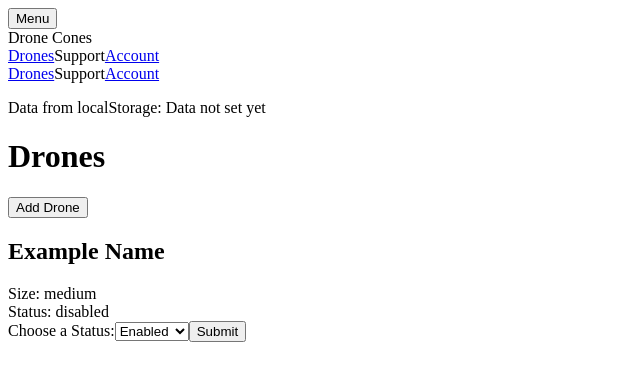
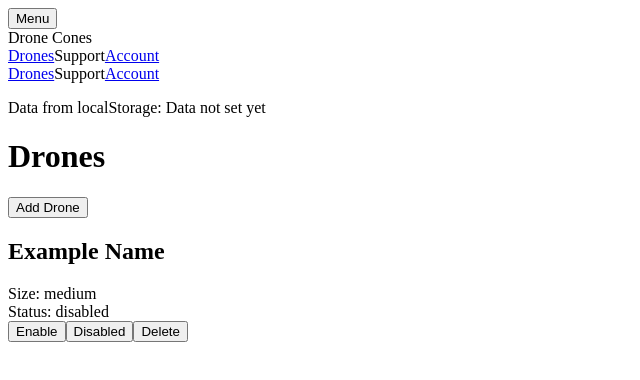
Before and after one commit to Treyson-Grange/DroneCones, a Nuxt app in the folder dronecones-app/: page /droneHome in a window 1280 px wide. Shown: the top 380 px of the page, without its empty margins (0-640 px from the left). Built offline with nearby package versions, Linux system fonts and the light colour scheme.

Commit message:
added option buttons

```diff
--- a/dronecones-app/assets/style.css
+++ b/dronecones-app/assets/style.css
@@ -62,7 +62,19 @@ h2 {
 form {
   width: calc(100% - 50px);
 }
-
+.choices{
+  width: 100%-32px;
+  padding: 16px;
+  margin-top: 16px;
+  background-color: var(--primary-color);
+  color: var(--font-secondary);
+}
+.choices button{
+  background-color: var(--secondary-color);
+  color: var(--font-secondary);
+  width: var(90px, var(1/3 * 10)* 1%, 140);
+  margin-top: 0px;
+}
 /* Form input styles */
 .form-group {
   width: 100%;
--- a/dronecones-app/components/Drones.vue
+++ b/dronecones-app/components/Drones.vue
@@ -14,14 +14,10 @@
                 <div>Size: medium</div>
                 <div>Status: disabled</div>
             </div>
-            <form>
-                <label for="status">Choose a Status:</label>
-                <select id="drone-status" name="status">
-                    <option value="enabled">Enabled</option>
-                    <option value="disabled">Disabled</option>
-                    <option value="delete">Delete</option>
-                </select>
-                <input type="submit" value="Submit">
+            <form class = "choices">
+                <button>Enable</button>
+                <button>Disabled</button>
+                <button>Delete</button>
             </form>
         </div>
     </div>
```
